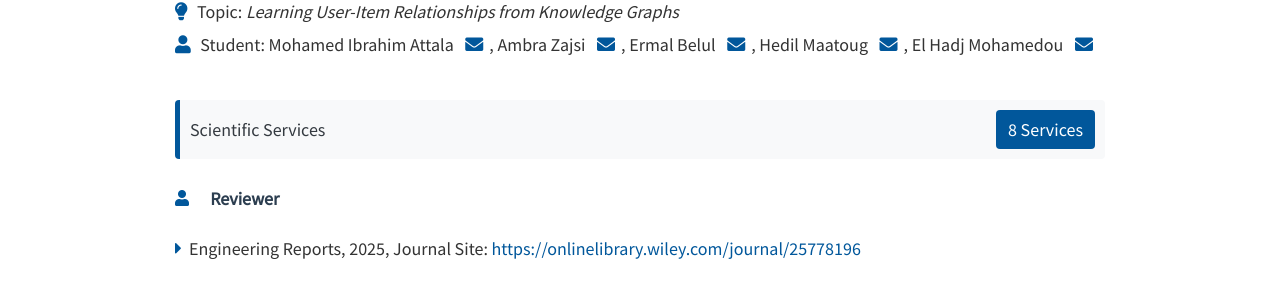
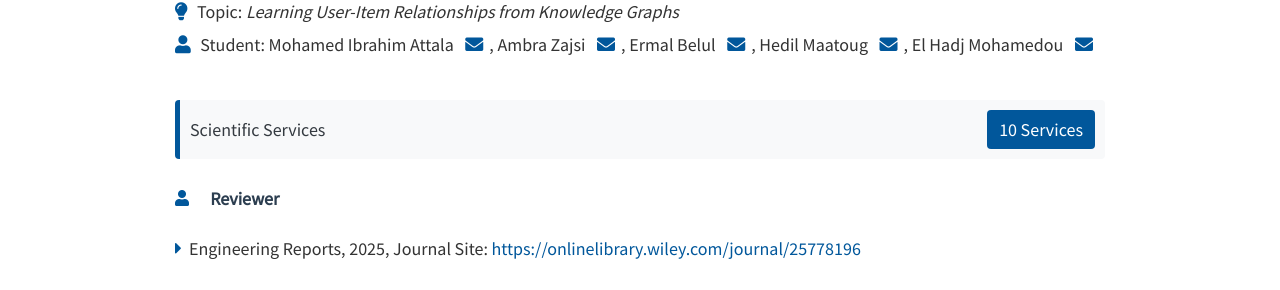
Before and after one commit to lengocluyen/lengocluyen.github.io, a Jekyll site: the page built from services.html, in a window 1280 px wide. Shown: the part 706-996 px from the top of the page. Built offline with Jekyll 4.4.1, drawn with Linux system fonts in a browser that asks for light colours; nearby versions of some CDN libraries.

Commit message:
Update services.html

```diff
--- a/_includes/services.html
+++ b/_includes/services.html
@@ -111,7 +111,7 @@
 <!-- Services Section -->
 <div class="section-header d-flex justify-content-between align-items-center mt-5">
     <span>Scientific Services</span>
-    <span class="badge badge-primary">8 Services</span>
+    <span class="badge badge-primary">10 Services</span>
   </div>
 
   <!-- Reviewer Role -->
```
